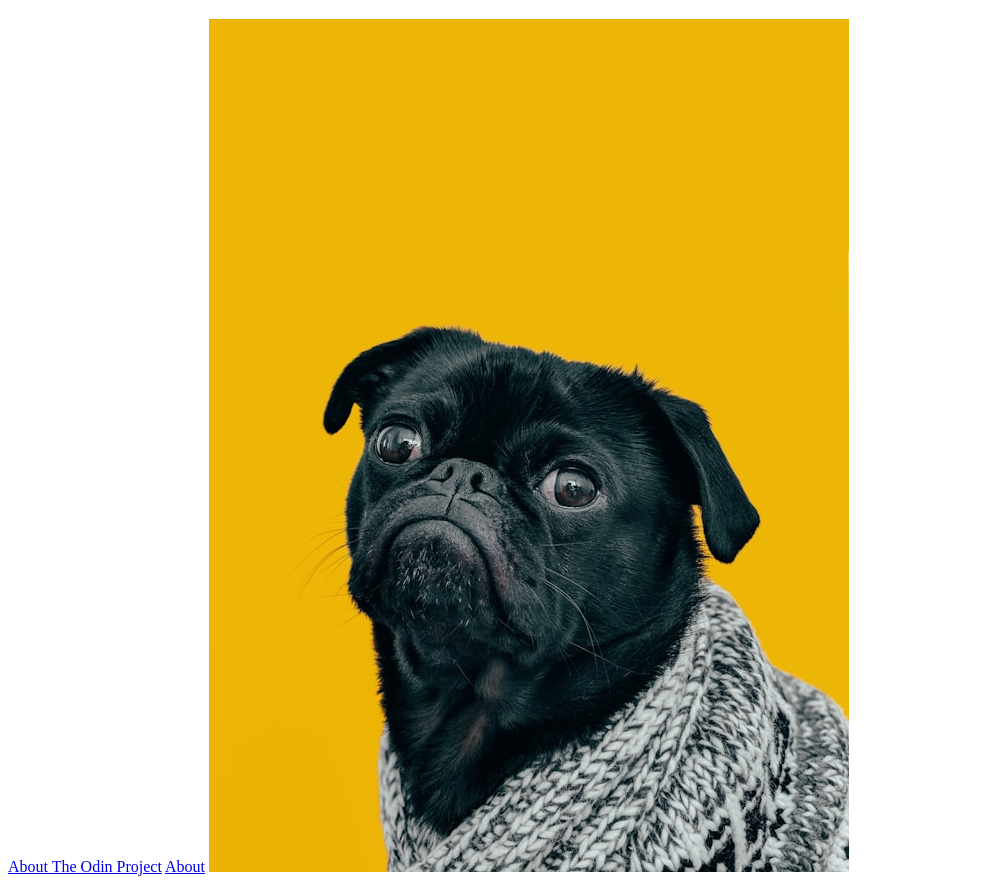
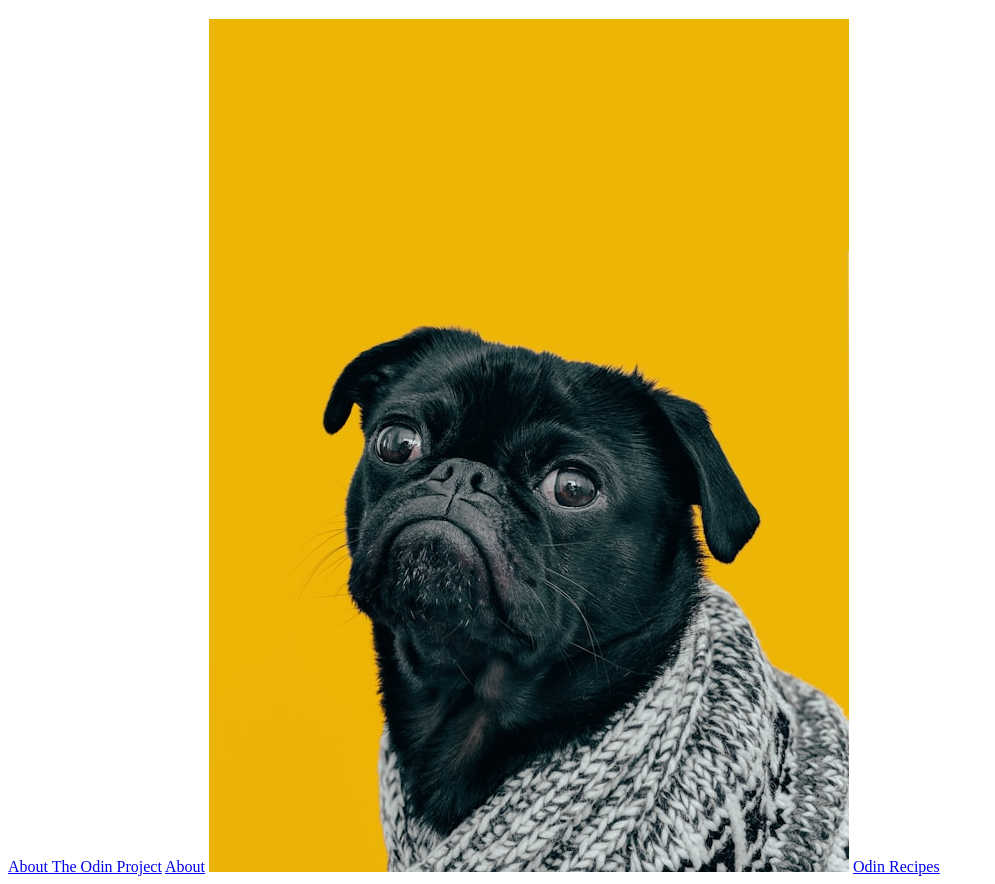
Before and after one commit to zeeshanhaider1237750-max/odin-links-and-images, a plain HTML site: page index.html in a window 1280 px wide. Shown: the part 61-945 px from the top of the page, without its empty margins (0-995 px from the left). Drawn offline with Linux system fonts and the light colour scheme.

Commit message:
adding odin recipes

```diff
--- a/index.html
+++ b/index.html
@@ -9,5 +9,6 @@
     <a href="https://www.theodinproject.com/about">About The Odin Project</a>
     <a href="./pages/about.html" target="_blank" rel="noreferrer">About</a>
     <img src="./images/Dog.jpg" alt="A unliked Dog image">
+    <a href="../odin-recipes/index.html">Odin Recipes</a>
 </body>
 </html>
```
